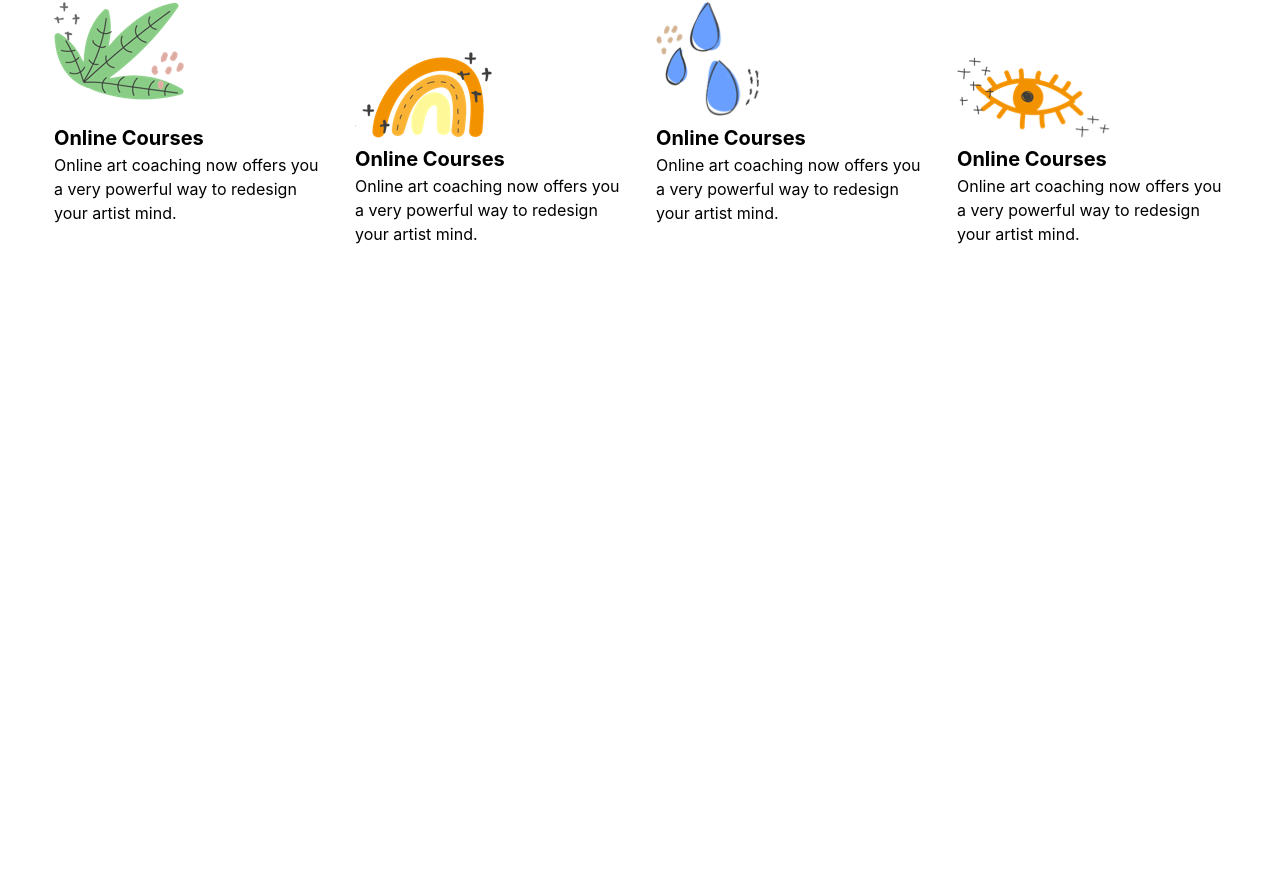
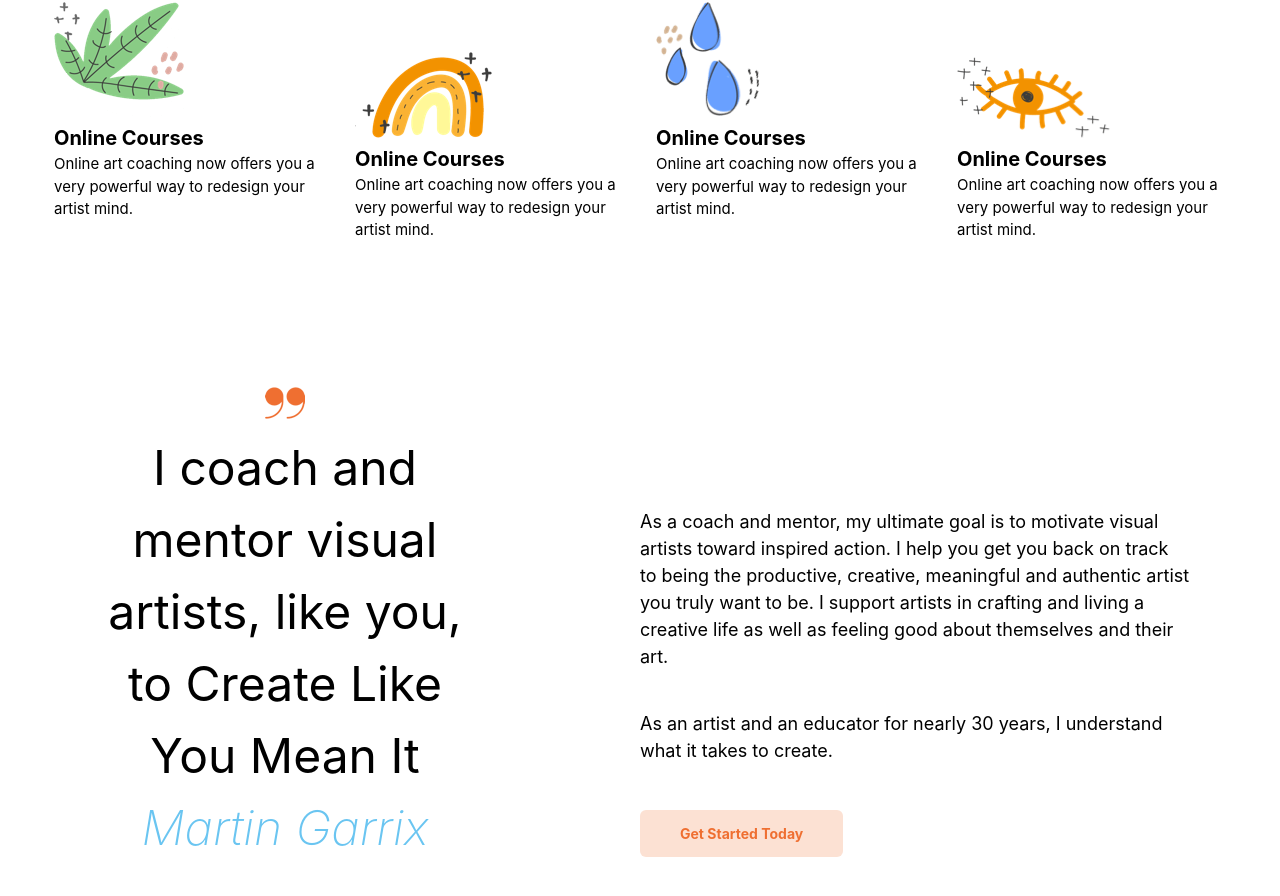
Before and after one commit to mirkodeglinnocenti/proj-html-vuejs, a Vue app: page / in a window 1280 px wide. Shown: the part 1196-2092 px from the top of the page. Before the commit the page ends 1492 px from the top, so only its background shows below. Built offline with nearby package versions, Linux system fonts and the light colour scheme.

Commit message:
FEAT Quote section and video section added

```diff
--- a/src/components/ArtistCoaching.vue
+++ b/src/components/ArtistCoaching.vue
@@ -15,28 +15,28 @@
                     <div class="card">
                         <img src="/img/artist-box-image-01.png" alt="immagine">
                         <h4 class="card-title">Online Courses</h4>
-                        <p class="card-tezt">Online art coaching now offers you a very powerful way to redesign your artist mind.</p>
+                        <p class="card-text">Online art coaching now offers you a very powerful way to redesign your artist mind.</p>
                     </div>
                 </div>
                 <div class="col-3">
                     <div class="card bottom">
                         <img src="/img/artist-box-image-02.png" alt="immagine">
                         <h4 class="card-title">Online Courses</h4>
-                        <p class="card-tezt">Online art coaching now offers you a very powerful way to redesign your artist mind.</p>
+                        <p class="card-text">Online art coaching now offers you a very powerful way to redesign your artist mind.</p>
                     </div>
                 </div>
                 <div class="col-3">
                     <div class="card">
                         <img src="/img/artist-box-image-03.png" alt="immagine">
                         <h4 class="card-title">Online Courses</h4>
-                        <p class="card-tezt">Online art coaching now offers you a very powerful way to redesign your artist mind.</p>
+                        <p class="card-text">Online art coaching now offers you a very powerful way to redesign your artist mind.</p>
                     </div>
                 </div>
                 <div class="col-3 bottom">
                     <div class="card">
                         <img src="/img/artist-box-image-04.png" alt="immagine">
                         <h4 class="card-title">Online Courses</h4>
-                        <p class="card-tezt">Online art coaching now offers you a very powerful way to redesign your artist mind.</p>
+                        <p class="card-text">Online art coaching now offers you a very powerful way to redesign your artist mind.</p>
                     </div>
                 </div>
             </div>
@@ -44,7 +44,40 @@
         </div>
     </div>
 
+</section>
 
+<section class="vision-section">
+    <div class="container-medium">
+        <div class="row">
+            <div class="col-6 quote-col">
+                <p class="title-section">I coach and mentor visual artists, like you, to Create Like You Mean It</p>
+                <p class="italics-text">Martin Garrix</p>
+            </div>
+            <div class="col-6 vision-section_describe">
+                <p class="vision-section_text">As a coach and mentor, my ultimate goal is to motivate visual artists toward inspired action.
+                    I help you get you back on track to being the productive, creative, meaningful and authentic artist you truly want to be.
+                    I support artists in crafting and living a creative life as well as feeling good about themselves and their art.
+                </p>
+                <p class="vision-section_text">As an artist and an educator for nearly 30 years, I understand what it takes to create.</p>
+                <span><a class="button button-secondary" href="#">get started today</a></span>
+
+            </div>
+        </div>
+    </div>
+</section>
+
+<section class="video-section">
+    <div class="container-medium">
+        <div class="video-box">
+            <iframe
+                width="100%"
+                height="600px"
+                frameborder="0"
+                allowfullscreen
+                src="https://www.youtube.com/embed/ElFJ1qcl74U">
+            </iframe>
+        </div>
+    </div>
 </section>
 </template>
 
@@ -57,7 +90,7 @@ export default{
 <style lang="scss" scoped>
 
 .artist-coaching-section{
-    padding: 50px 0;
+    padding: 50px 0 100px 0;
     .section-text{
         text-align: center;
     }
@@ -93,4 +126,42 @@ export default{
     }
 }
 
+.vision-section{
+    padding: 90px;
+    .quote-col{
+        text-align: center;
+        padding-right: 160px;
+    }
+    .vision-section_describe{
+        align-self: flex-end;                   // da controllare
+    }
+    .title-section{
+        font-size: 48px;
+        position: relative;
+    }
+    .title-section::before{
+        content: url(/img/artist-quote-icon.png);
+        position: absolute;
+        top: -30px;
+        left: 50%;
+        transform: translate(-50%, -50%);
+    }
+
+    .italics-text{
+        font-size: 48px;
+    }
+    .vision-section_text{
+        font-size: 18px;
+        margin-bottom: 40px;
+    }
+}
+
+.video-section{
+    padding: 90px;
+    .video-box{
+    max-width: 970px;
+    margin: 0 auto;
+}
+}
+
 </style>
--- a/src/components/Header.vue
+++ b/src/components/Header.vue
@@ -45,15 +45,16 @@
 .main-header{
     padding: 28px;
     background-color: white;
+    box-shadow: 0 2px 30px rgba(0, 0, 0, 0.185);
     position: sticky;
     top: 0;
+    z-index: 999;
 
     img{
         width: 160px;
     }
     .social-icons{
         font-size: 18px;
-        // gap: 24px;
     }
 
     .icon{
--- a/src/style/general.scss
+++ b/src/style/general.scss
@@ -52,6 +52,10 @@ a{
     flex-basis: calc(100% / 4);
 }
 
+.col-6{
+    flex-basis: 50%;
+}
+
 .italics-text{
     font-style: italic;
     font-weight: 200;
@@ -59,7 +63,7 @@ a{
     color: $secondary-color;
 }
 
-
+// Button
 .button{
     font-size: 14px;
     font-weight: bold;
@@ -67,9 +71,24 @@ a{
     line-height: 60px;
     border-radius: 6px;
     text-transform: capitalize;
+    transition-duration: 0.3s;
 }
 
 .button-primary{
     color: white;
     background-color: $primary-color;
 }
+
+.button-primary:hover{
+    background-color: $secondary-color;
+}
+
+.button-secondary{
+    color: $primary-color;
+    background-color: #ef703136;
+}
+
+.button-secondary:hover{
+    color: white;
+    background-color: $primary-color;
+}
```
Also changed, not shown: public/img/artist-quote-icon.png (added).
